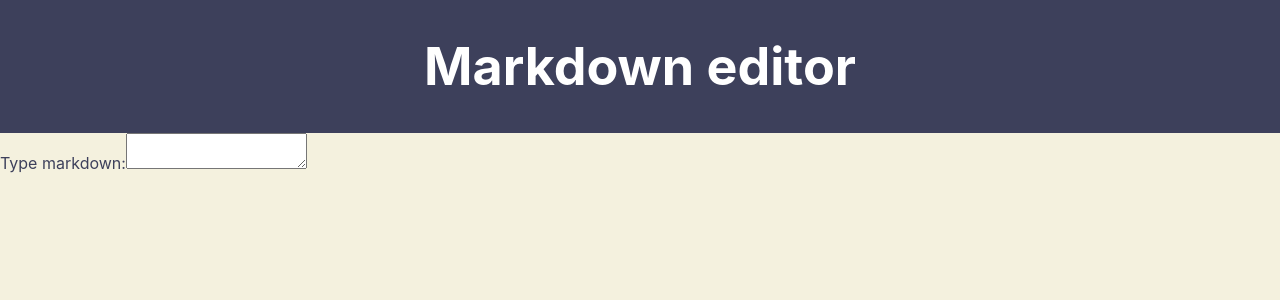
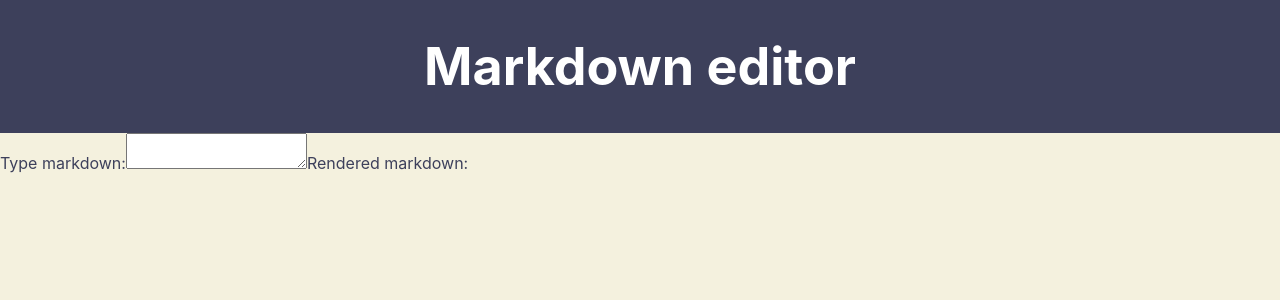
Before and after one commit to ettmetal/fcc-assignments, a React (Create React App) app in the folder md-viewer/: page / in a window 1280 px wide. Shown: the top 300 px of the page. Built offline with nearby package versions, Linux system fonts and the light colour scheme.

Commit message:
Add label for md output

```diff
--- a/md-viewer/src/MarkdownViewer.js
+++ b/md-viewer/src/MarkdownViewer.js
@@ -2,9 +2,12 @@ import Markdown from 'react-markdown';
 
 function MarkdownViewer(props) {
     return (
-      <output>
-        <Markdown>{props.markdown}</Markdown>
-      </output>
+      <>
+        <label for="markdown-output">Rendered markdown:</label>
+        <output id="markdown-output">
+            <Markdown>{props.markdown}</Markdown>
+        </output>
+      </>
     );
   }
 
```
